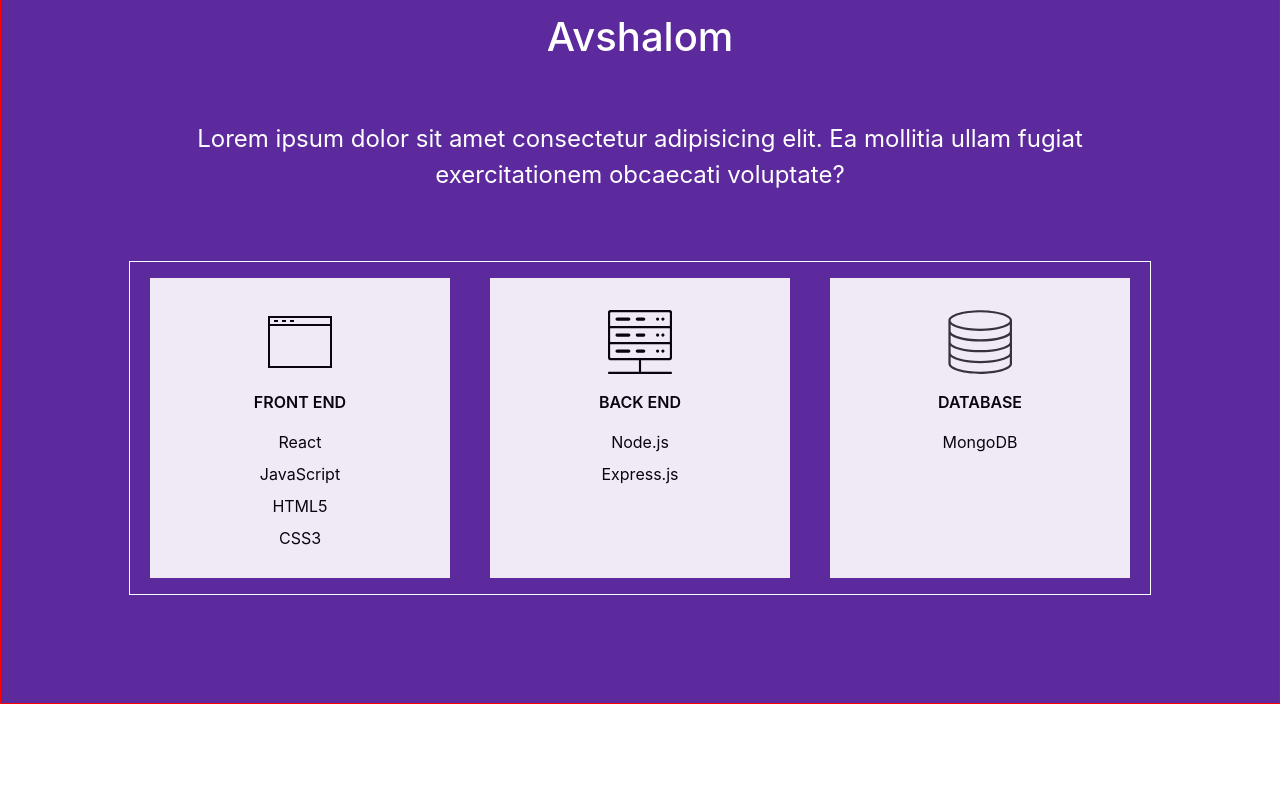
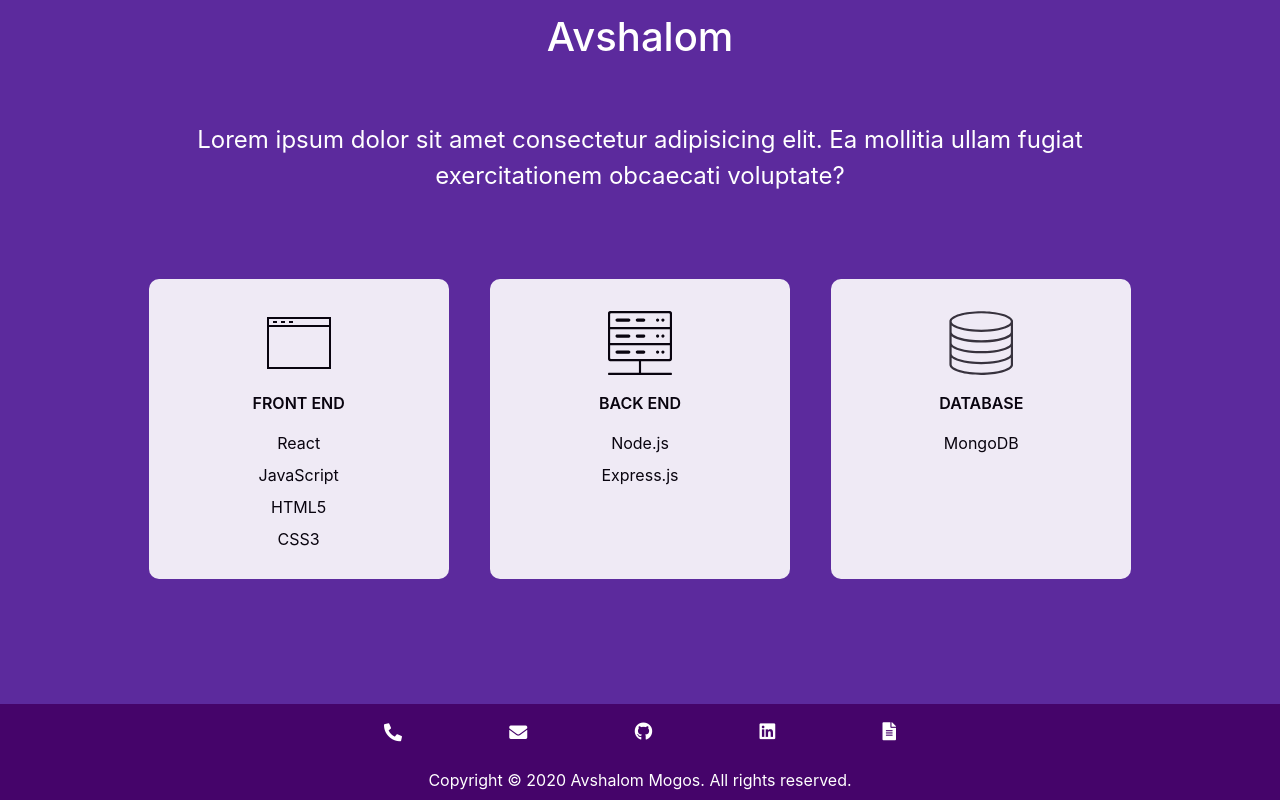
Before and after one commit to Avshalom-Mogos/portfolio, a React (Create React App) app: page / in a window 1280 px wide. Shown: the part 1738-2538 px from the top of the page. Before the commit the page ends 2442 px from the top, so only its background shows below. Built offline with nearby package versions, Linux system fonts and the light colour scheme.

Commit message:
added footer links

```diff
--- a/src/components/about/About.module.css
+++ b/src/components/about/About.module.css
@@ -1,58 +1,38 @@
 .About{
     min-height: 100%;
-    border: 1px solid red;
+    /* border: 1px solid red; */
     padding: var(--navbar-size) 10%;
     display: flex;
-     flex-direction: column;
+    flex-direction: column;
     justify-content: space-evenly;
-    /* background: linear-gradient( rgba(0, 0, 0, 0.6), rgba(0, 0, 0, 0.5) ), url('../../assests/images/laptop-full.jpeg'); */
-    /* background-size: cover; */
     background-color: var(--light-purple);
     color: white;
 }
-
 
 .description{
     font-size: 1.5rem;
 }
 
 .skills{
-    border: 1px solid;
-    /* background-color: white; */
-    /* min-height: 250px; */
-    /* display: flex;
-    flex-wrap: wrap; */
-    /* justify-content: center; */
-    /* width: 100%; */
+    /* border: 1px solid; */
 }
 
 .skill{
     margin: 0 auto;
-    /* flex-grow: 1; */
     background-color: white;
-   height: 300px;
-   max-width: 300px;
-     /* width: 100%;
-    max-width: 300px; */
+    height: 300px;
+    max-width: 300px;
     padding: 2rem;
     color: black;
-    /* display: flex;
-    flex-direction: column;
-    justify-content: space-evenly;
-    align-items: center; */
     opacity: 0.9;
-
-    transition: 200ms ease-in-out;
-
-
+    border-radius: 10px;
+    transition: all 300ms ;
 }
 
 .skill:hover{
     opacity: 1;
-    transform: translateY(-10%);
-    box-shadow: 2px 2px black;
+    transform: translateY(-7%);
 }
-
 
 .svgIcon{
     width: 4rem;
@@ -68,59 +48,3 @@
 .skillNames p{
     margin: 0.5rem;
 }
-
-/*
-.buttons{
-    display: flex;
-    justify-content: space-around;
-}
-
-.button{
-    display: flex;
-    justify-content: space-around;
-    align-items: center;
-    padding: 0.5rem 1rem;
-    border: none;
-    border-radius: 10px;
-    color: inherit;
-    background-color: var(--background-main);
-} */
-
-
-/*
-.icon-basic-webpage:before {
-    content: "\e024";
-  } */
-/*
-.skillIcon{
-   font-size: 4rem;
-}
-
-
-.skillName{
-
-}
-
-style font awsome icon in a modular css
-i[class*="About_skillIcon"][class*="fa-html5"] {
-    color:#df5436;
-    background-color: black;
-     background: radial-gradient(black 60%, transparent 40%);
-}
-
-i[class*="About_skillIcon"][class*="fa-css3-alt"] {
-    color:#146fb1;
-}
-
-i[class*="About_skillIcon"][class*="fa-js"] {
-    color:#f0d91d;
-}
-
-i[class*="About_skillIcon"][class*="fa-react"] {
-    color:#5ed4f4;
-}
-
-i[class*="About_skillIcon"][class*="node-js"] {
-    color:#88c349;
-}
-*/
--- a/src/components/app/App.js
+++ b/src/components/app/App.js
@@ -3,8 +3,7 @@ import NavBar from '../nav-bar/NavBar';
 import Home from '../home/Home';
 import Projects from '../projects/Projects';
 import About from '../about/About';
-// import Skills from '../skills/Skills';
-// import Footer from '../footer/Footer';
+import Footer from '../footer/Footer';
 import classes from './App.module.css';
 import 'bootstrap/dist/css/bootstrap.min.css';
 
@@ -16,8 +15,7 @@ const App = () => {
       <Home />
       <Projects />
       <About />
-      {/* <Skills />
-      <Footer /> */}
+      <Footer />
     </div>
   );
 };
--- a/src/components/footer/Footer.js
+++ b/src/components/footer/Footer.js
@@ -1,12 +1,45 @@
-import React from 'react';
+import React, { useState } from 'react';
 import classes from './Footer.module.css';
 
 
 const Footer = () => {
+
+    const [selected, setSelected] = useState('');
+
+    const info = {
+        phone: '0543402853',
+        email: 'avshalomogos@gmail.com'
+    };
+
     return (
-        <div className={classes.Footer}>
-            <h1>Footer works!</h1>
-        </div>
-    )
+        <footer className={classes.Footer}>
+            <div className={classes.mainFooter}>
+
+                <div className={classes.links}>
+
+                    <i className="fas fa-phone-alt" onClick={() => setSelected('phone')}></i>
+                    <i className="fas fa-envelope" onClick={() => setSelected('email')}></i>
+                    <a href="https://github.com/Avshalom-Mogos" target="_blank" rel="noopener noreferrer">
+                        <i className="fab fa-github"></i>
+                    </a>
+                    <a href="https://www.linkedin.com/in/avshalom-mogos-a43584198" target="_blank" rel="noopener noreferrer">
+                        <i className="fab fa-linkedin"></i>
+                    </a>
+                    <a href="https://drive.google.com/file/d/1WK9L7rtbyIOTtg02cMc9O3SFVE1iF61m/view?usp=sharing" target="_blank" rel="noopener noreferrer">
+                        <i className="fas fa-file-alt"></i>
+                    </a>
+                </div>
+
+                {selected === 'phone' || selected === 'email' ? <div className={classes.linkDetail}>
+                    {info[selected]}
+                </div> : ''}
+            </div >
+
+
+            <div className={classes.copyright}>
+                Copyright © 2020 Avshalom Mogos. All rights reserved.
+            </div>
+        </footer >
+    );
 };
 export default Footer;
--- a/src/components/footer/Footer.module.css
+++ b/src/components/footer/Footer.module.css
@@ -1,3 +1,53 @@
 .Footer{
-    border: 1px solid red;
+    color: var(--font-color-yellow);
+    background-color: var(--dark-purple);
+    color: white;
+    display: flex;
+    flex-direction: column;
+    justify-content: space-evenly;
 }
+
+.mainFooter{
+    display: flex;
+    flex-direction: column;
+    justify-content: space-evenly;
+}
+
+.links{
+    padding: 1rem 30% 1rem 30%;
+    width: 100%;
+    display: flex;
+    justify-content: space-between;
+    align-items: center;
+}
+
+.linkDetail{
+    padding: 0.5rem;
+    color: yellow;
+    animation: grow 300ms ease-in-out;
+}
+
+.links i{
+    font-size: 18px;
+    color: white;
+}
+
+.links i{
+    transition: transform 1s ease-in-out;
+}
+
+.links i:hover,
+.links a:hover{
+    cursor: pointer;
+    color: var(--font-color-yellow);
+    transform :rotate(360deg) scale(1.2);
+}
+
+.copyright{
+    padding: 0.5rem;
+}
+
+@keyframes grow {
+    from {transform: scale(1,0);}
+    to {transform: scale(1,1);}
+}
```
Also changed, not shown: src/components/about/About.js (+3 -53 lines).
